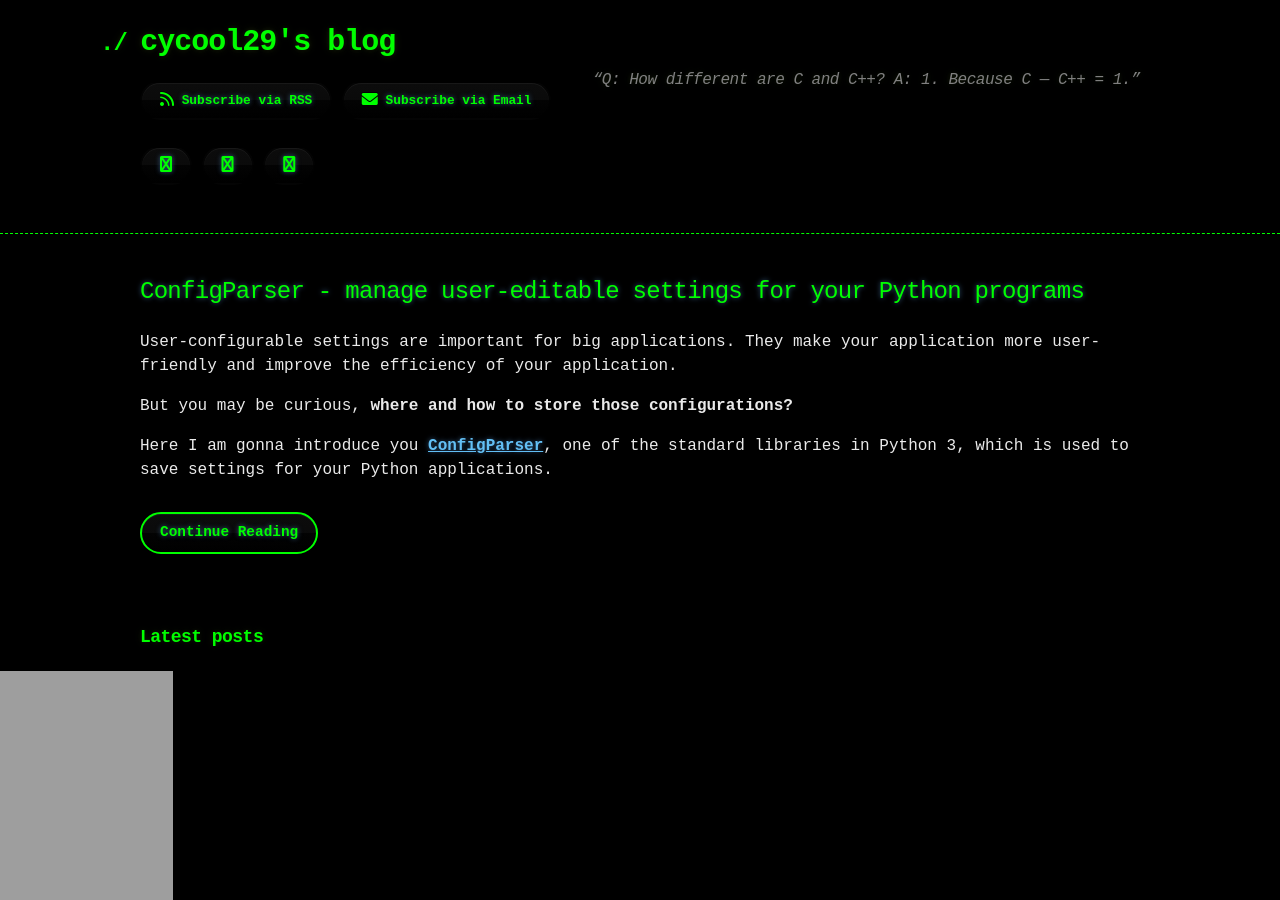
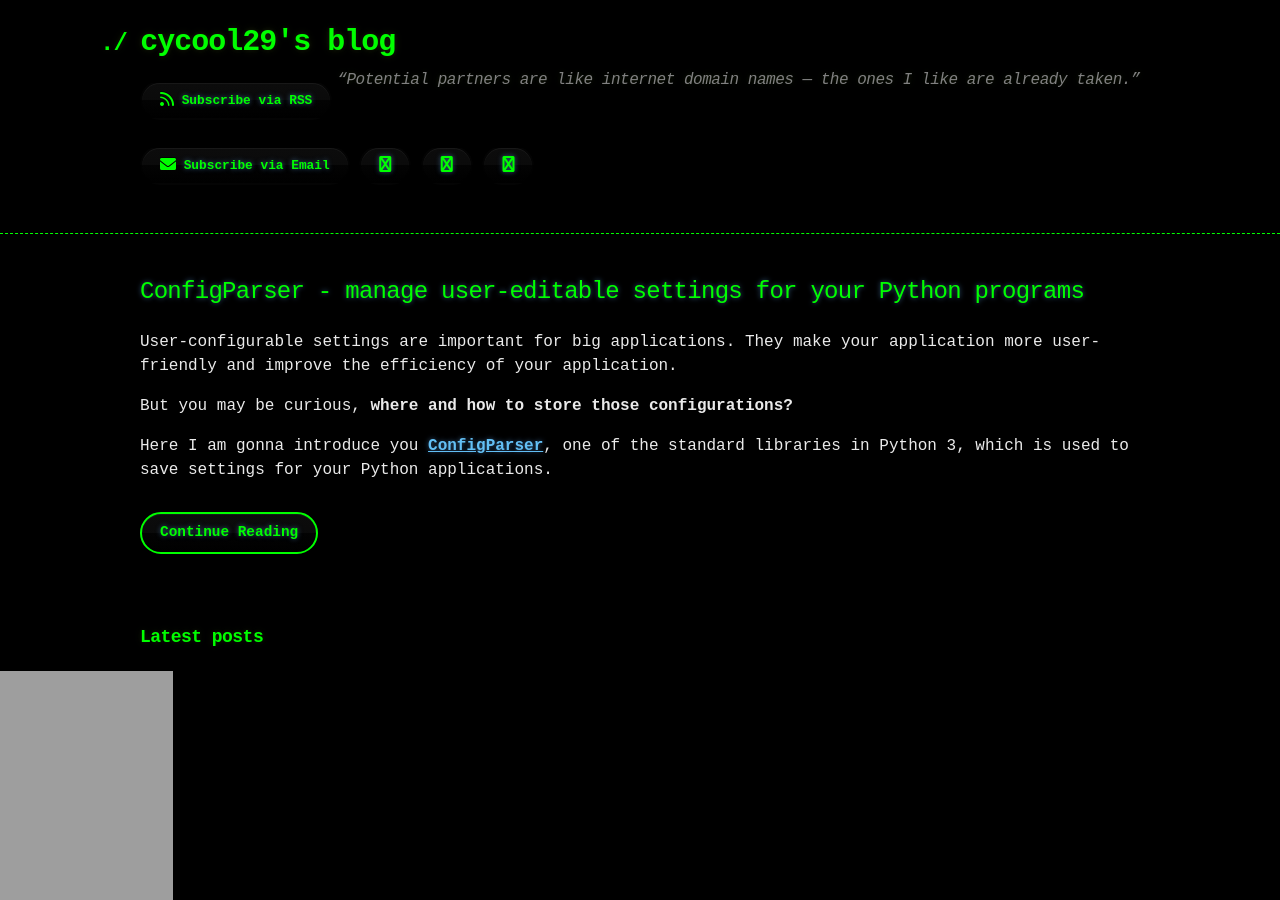
Before and after one commit to cycool29/cycool29.github.io, a Jekyll site: the page built from index.md, in a window 1280 px wide and 900 px high. Built offline with Jekyll 4.4.1, drawn with Linux system fonts in a browser that asks for light colours; a style sheet for code colours, icons or effects is not loaded.

Commit message:
Update quotes

```diff
--- a/_config.yml
+++ b/_config.yml
@@ -1,5 +1,5 @@
 title: cycool29's blog
-description: "“Q: How different are C and C++? A: 1. Because C — C++ = 1.” "
+description: "“Potential partners are like internet domain names — the ones I like are already taken.” "
 bio: A high school student. Intermediate in Python, Git, Bash. Learning JavaScript. He/Him. "
 author: cycool29
 url: https://cycool29.github.io
```
